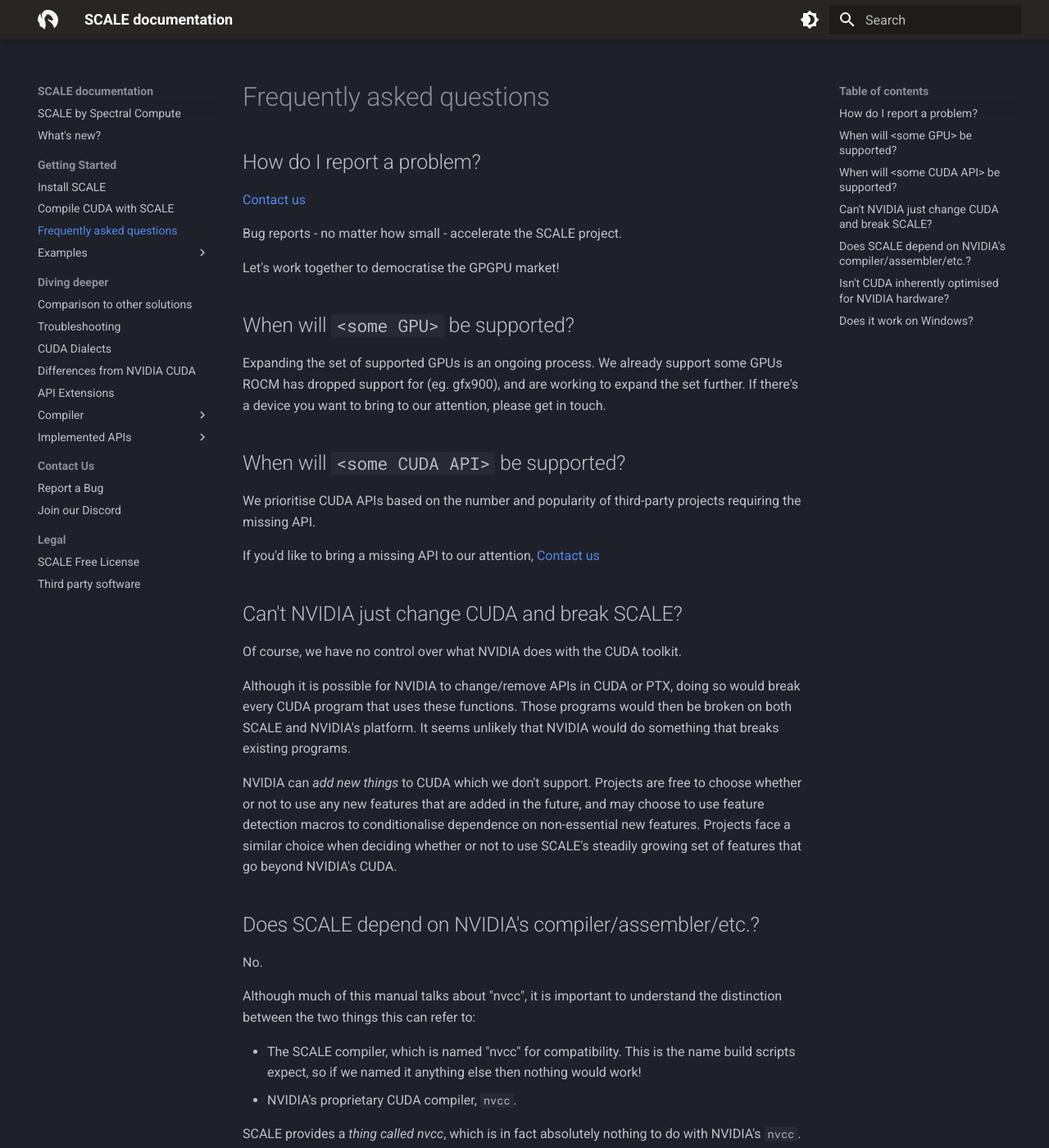
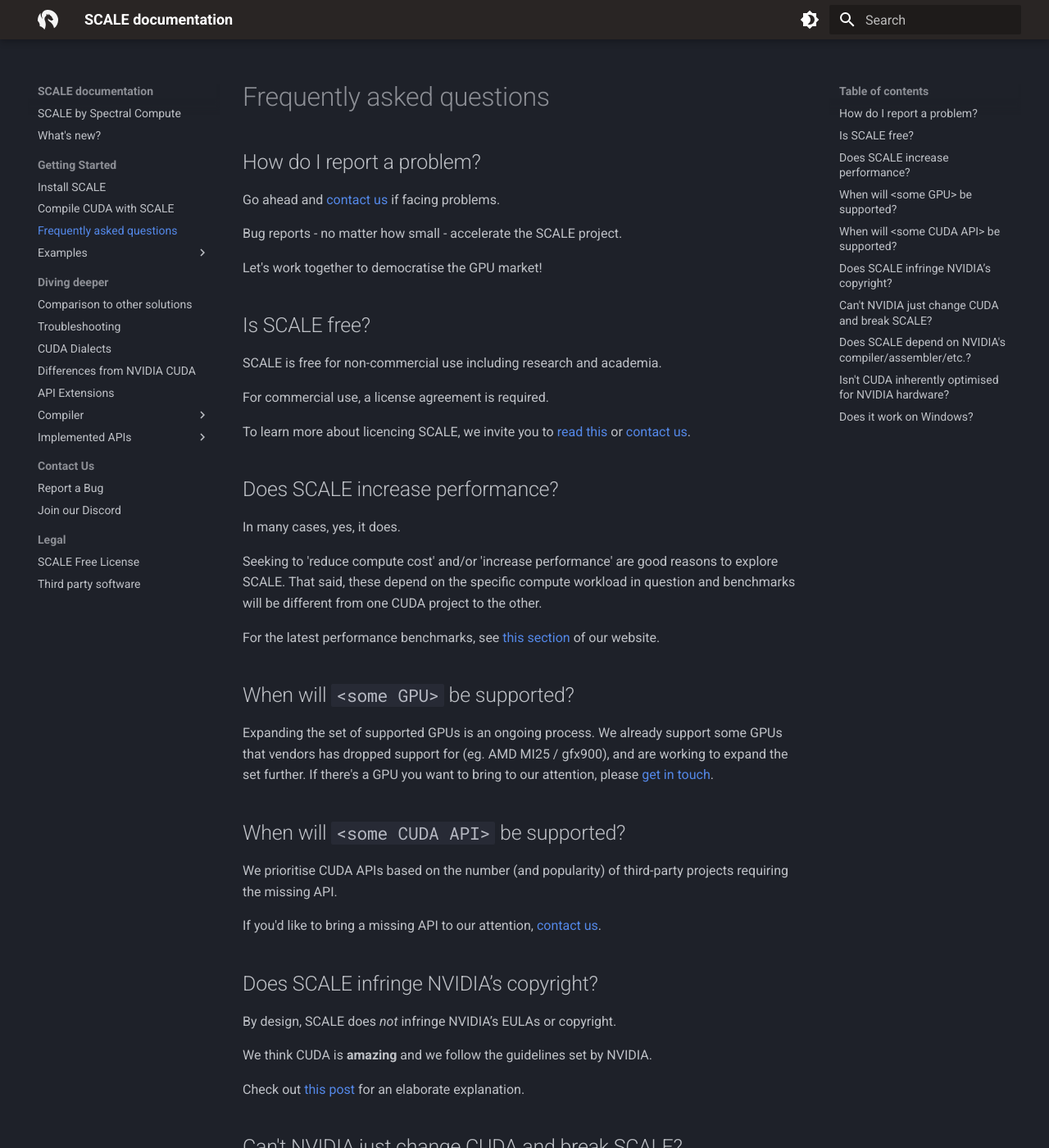
Before and after one commit to spectral-compute/scale-docs, an MkDocs documentation site: the page built from docs/manual/faq.md, in a window 1280 px wide and 1400 px high. Shown: the whole window at 82% size. Built offline with MkDocs 1.6.1 and Material for MkDocs 9.7.7, drawn with Linux system fonts in a browser that asks for light colours; the version menu is left out; some of the changed text lies outside the part shown.

Commit message:
updates to faq

```diff
--- a/docs/manual/faq.md
+++ b/docs/manual/faq.md
@@ -2,26 +2,47 @@
 
 ## How do I report a problem?
 
-[Contact us](../contact/report-a-bug.md)
+Go ahead and [contact us](../contact/report-a-bug.md) if facing problems.
 
 Bug reports - no matter how small - accelerate the SCALE project.
 
-Let's work together to democratise the GPGPU market!
+Let's work together to democratise the GPU market!
+
+## Is SCALE free?
+SCALE is free for non-commercial use including research and academia.
+
+For commercial use, a license agreement is required.
+
+To learn more about licencing SCALE, we invite you to [read this](https://scale-lang.com/#licensing) or [contact us](../contact/report-a-bug.md).
+
+## Does SCALE increase performance?
+In many cases, yes, it does.
+
+Seeking to 'reduce compute cost' and/or 'increase performance' are good reasons to explore SCALE. That said, these depend on the specific compute workload in question and benchmarks will be different from one CUDA project to the other.
+
+For the latest performance benchmarks, see [this section](https://scale-lang.com/#benchmarks) of our website.
 
 ## When will `<some GPU>` be supported?
 
 Expanding the set of supported GPUs is an ongoing process. We already
-support some GPUs ROCM has dropped support for (eg. gfx900), and are
-working to expand the set further. If there's a device you want to bring
-to our attention, please get in touch.
+support some GPUs that vendors has dropped support for (eg. AMD MI25 / gfx900), and are
+working to expand the set further. If there's a GPU you want to bring
+to our attention, please [get in touch](../contact/report-a-bug.md).
 
 ## When will `<some CUDA API>` be supported?
 
-We prioritise CUDA APIs based on the number and popularity of third-party
+We prioritise CUDA APIs based on the number (and popularity) of third-party
 projects requiring the missing API.
 
 If you'd like to bring a missing API to our attention,
-[Contact us](../contact/report-a-bug.md)
+[contact us](../contact/report-a-bug.md).
+
+## Does SCALE infringe NVIDIA’s copyright?
+By design, SCALE does _not_ infringe NVIDIA’s EULAs or copyright.
+
+We think CUDA is **amazing** and we follow the guidelines set by NVIDIA.
+
+Check out [this post](https://www.linkedin.com/posts/spectral-compute_write-cuda-run-everywhere-activity-7399130853668245504-dvWQ) for an elaborate explanation.
 
 ## Can't NVIDIA just change CUDA and break SCALE?
 
```
Also changed, not shown: other parts of docs/manual/faq.md (+1 -3 lines).
